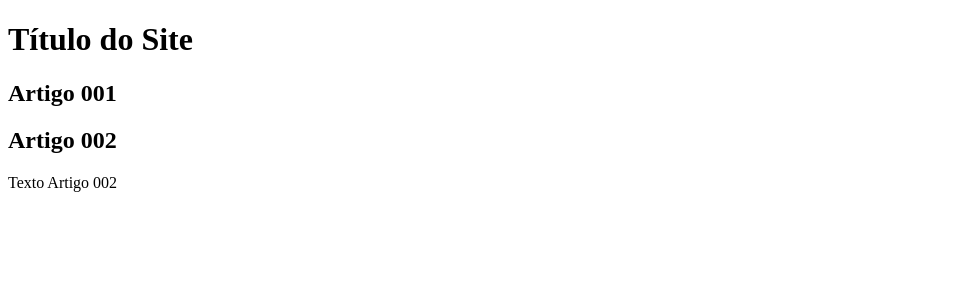
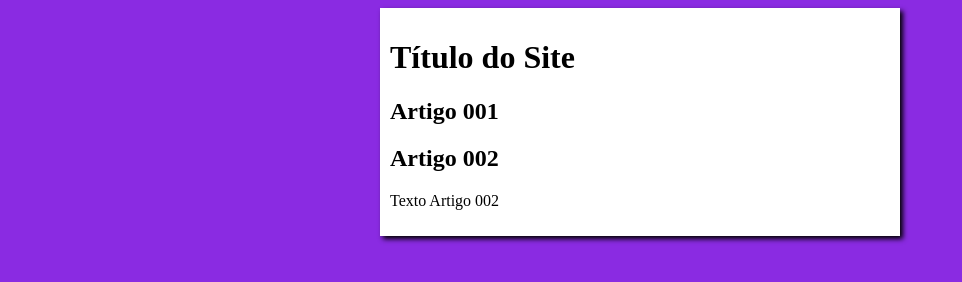
Before and after one commit to gspsilva/projeto-site, a plain HTML site: page index.html in a window 1280 px wide. Shown: the whole page, without its empty margins (0-962 px from the left). Drawn offline with Linux system fonts and the light colour scheme.

Commit message:
iniciei o design

```diff
--- /dev/null
+++ b/estilos/style.css
@@ -0,0 +1,19 @@
+*{
+    font-family: Arial, Helvetica, sans-serif
+    font_size: 16px;
+
+}
+
+body{
+    background-color: blueviolet;
+
+}
+
+main {
+background-color: white;
+width: 500px;
+margin: auto;
+padding: 10px;
+box-shadow: 3px 3px 5px black;
+
+}
--- a/index.html
+++ b/index.html
@@ -5,6 +5,7 @@
     <meta http-equiv="X-UA-Compatible" content="IE=edge">
     <meta name="viewport" content="width=device-width, initial-scale=1.0">
     <title>Título do Site</title>
+    <link rel="stylesheet" href="estilos/style.css">
 </head>
 <body>
     <main>
```
